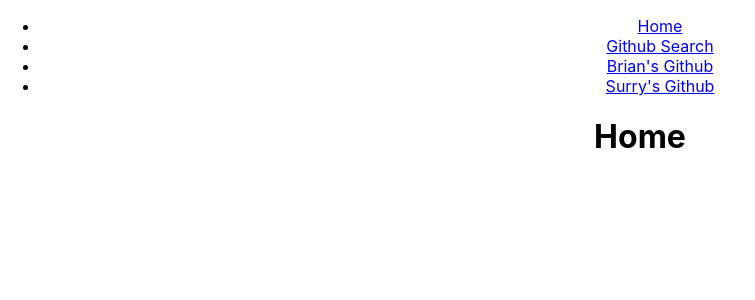
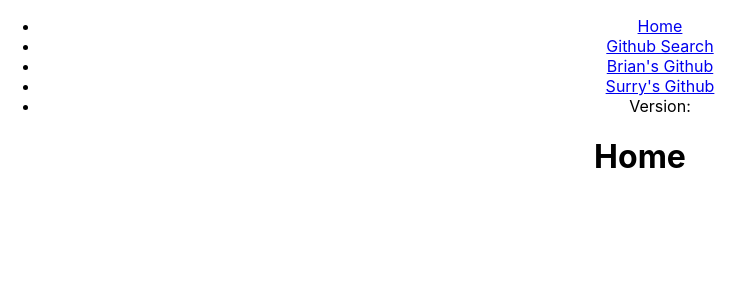
Before and after one commit to skyhanullee/week-8-deploy, a React (Create React App) app in the folder github-app/: page / in a window 1280 px wide. Shown: the top 300 px of the page, without its empty margins (0-755 px from the left). Built offline with nearby package versions, Linux system fonts and the light colour scheme.

Commit message:
add verisoning via env variable

```diff
--- a/github-app/src/Navbar.jsx
+++ b/github-app/src/Navbar.jsx
@@ -16,6 +16,9 @@ export default function NavBar() {
             <li>
                 <Link to="/github/users/surryjm">Surry's Github</Link>
             </li>
+            <li>
+                Version: {process.env.CREATE_REACT_APP_VERSION}
+            </li>
         </ul>
     );
 }
```
Also changed, not shown: 1 other file (tests, documents, lock files or other folders).
